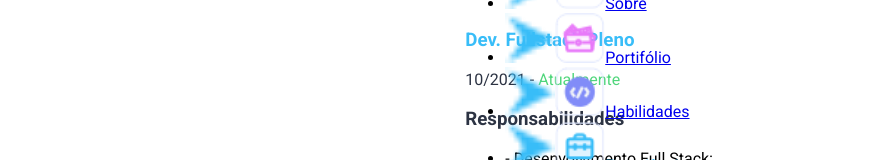
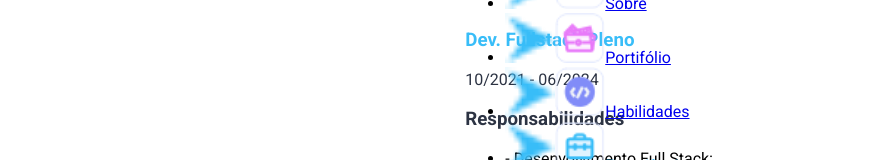
Before and after one commit to mateusgabriel042/portfolio, a Next.js app: page /blog/experience in a window 1280 px wide. Shown: the part 248-408 px from the top of the page, without its empty margins (0-871 px from the left). Built offline with nearby package versions, Linux system fonts and the light colour scheme.

Commit message:
add final date to experience job in Ieté company

```diff
--- a/src/pages/[lang]/experience/index.tsx
+++ b/src/pages/[lang]/experience/index.tsx
@@ -18,7 +18,7 @@ export default function Home() {
             </div>
             <h1 className='text-[15px]'>IETÉ</h1>
             <h3 className='text-[13px] font-bold text-blue'>Dev. Fullstack Pleno</h3>
-            <label className='text-black text-sm'>10/2021 - <span className='text-green'>{dict.page_experience.at_the_moment}</span></label>
+            <label className='text-black text-sm'>10/2021 - 06/2024</label>
 
             <h3 className='text-[13px] font-bold text-black my-2'>{dict.page_experience.responsibilities}</h3>
             <ul className='w-full text-xs'>
```
